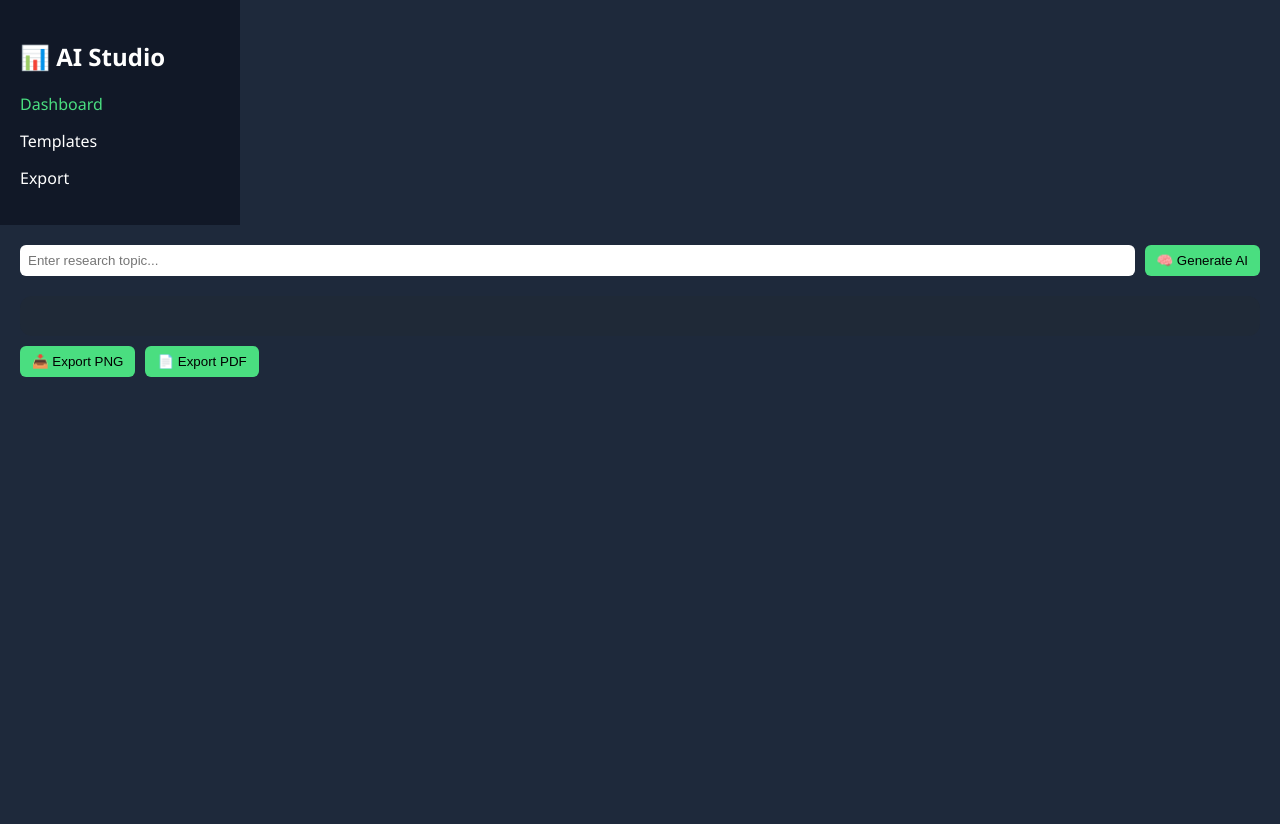
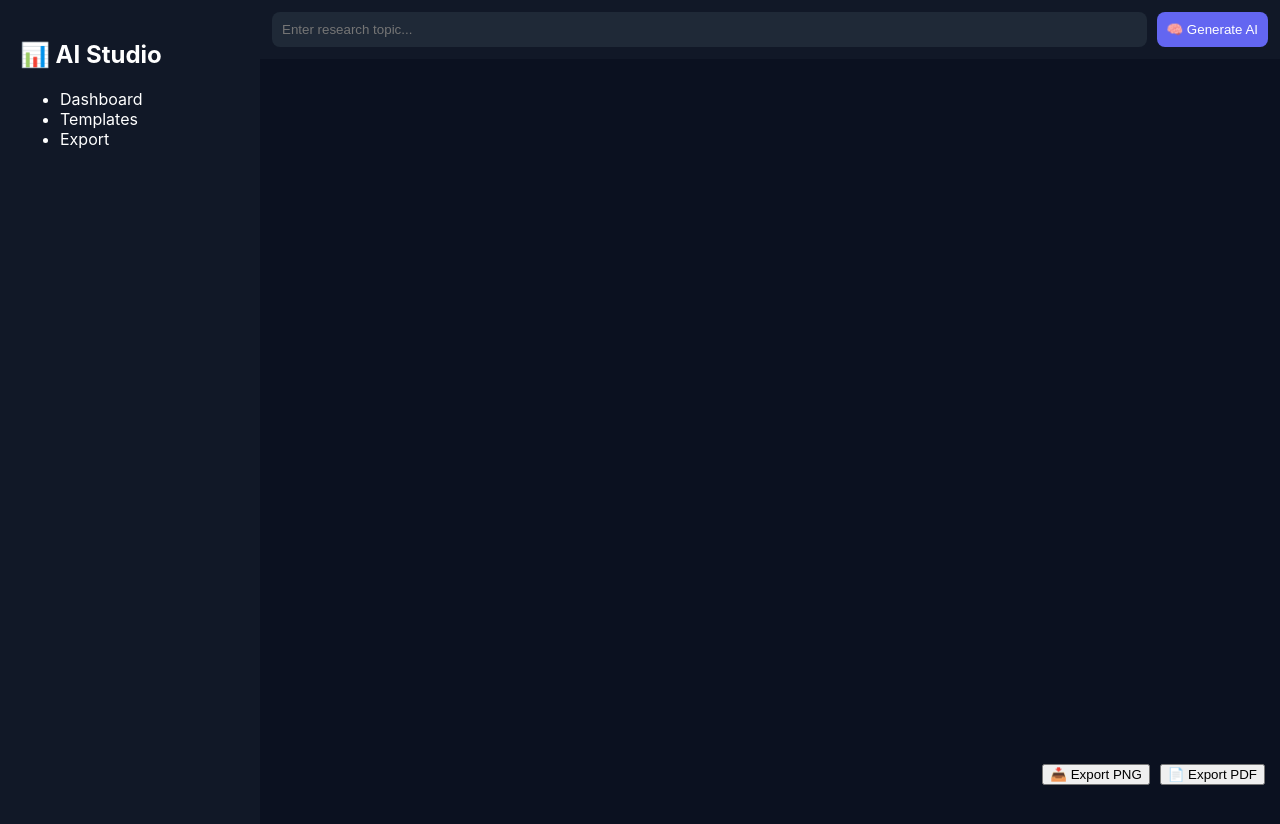
Before and after one commit to dev-akash-60/Ai-Infographics-for-research-Methodology, a React (Create React App) app in the folder frontend/: page / in a window 1280 px wide. Shown: the top 824 px of the page. Before the commit the page ends 800 px from the top, so only its background shows below. Built offline with nearby package versions, Linux system fonts and the light colour scheme.

Commit message:
Refactor CSS styles for layout and sidebar

```diff
--- a/frontend/src/style.css
+++ b/frontend/src/style.css
@@ -1,48 +1,133 @@
+/* GLOBAL */
 body {
   margin: 0;
-  font-family: 'Segoe UI', sans-serif;
-  background: #1e293b;
-  color: #fff;
+  font-family: "Inter", sans-serif;
+  background: #0b1120;
+  color: white;
 }
 
-.layout {
+/* APP */
+.app {
   display: flex;
   height: 100vh;
 }
 
-/* Sidebar */
+/* SIDEBAR */
 .sidebar {
-  width: 200px;
+  width: 220px;
   background: #111827;
   padding: 20px;
+  transition: 0.3s;
 }
-.sidebar ul { list-style: none; padding: 0; }
-.sidebar li { margin: 15px 0; cursor: pointer; }
-.sidebar li.active { color: #4ade80; }
 
-/* Main area */
-.main { flex: 1; display: flex; flex-direction: column; padding: 20px; }
+/* Mobile hidden */
+.sidebar {
+  position: fixed;
+  left: -250px;
+  top: 0;
+  height: 100%;
+  z-index: 1000;
+}
 
-/* Topbar */
-.topbar { display: flex; gap: 10px; margin-bottom: 20px; }
-.topbar input { flex: 1; padding: 8px; border-radius: 6px; border: none; }
-.topbar button { padding: 8px 12px; border-radius: 6px; background: #4ade80; border: none; cursor: pointer; transition: 0.2s; }
-.topbar button:hover { transform: scale(1.05); }
+.sidebar.open {
+  left: 0;
+}
 
-/* Workspace */
-.workspace { flex: 1; background: #1f2937; border-radius: 12px; padding: 20px; position: relative; overflow: auto; }
+/* Sidebar header */
+.sidebar-header {
+  display: flex;
+  justify-content: space-between;
+  align-items: center;
+}
+
+.close-btn {
+  background: none;
+  color: white;
+  border: none;
+  font-size: 18px;
+}
+
+/* MAIN */
+.main {
+  flex: 1;
+  display: flex;
+  flex-direction: column;
+}
+
+/* TOPBAR */
+.topbar {
+  display: flex;
+  gap: 10px;
+  padding: 12px;
+  background: #111827;
+}
+
+.menu-btn {
+  font-size: 18px;
+  background: none;
+  color: white;
+  border: none;
+}
+
+/* INPUT */
+.topbar input {
+  flex: 1;
+  padding: 10px;
+  border-radius: 8px;
+  border: none;
+  background: #1f2937;
+  color: white;
+}
+
+/* BUTTON */
+.topbar button {
+  background: #6366f1;
+  border: none;
+  padding: 10px;
+  border-radius: 8px;
+  color: white;
+}
+
+/* WORKSPACE */
+.workspace {
+  flex: 1;
+  padding: 15px;
+  display: flex;
+  flex-wrap: wrap;
+  gap: 10px;
+  overflow: auto;
+}
+
+/* BLOCK */
 .block {
-  padding: 15px;
-  background: #334155;
-  border-radius: 10px;
-  margin-bottom: 10px;
-  cursor: grab;
-  animation: fadeInUp 0.5s forwards;
+  width: 100%;
+  padding: 12px;
+  border-radius: 12px;
+  background: rgba(255,255,255,0.05);
 }
-.block.dragging { opacity: 0.6; transform: scale(1.05); }
 
-@keyframes fadeInUp { from {opacity:0; transform:translateY(20px);} to {opacity:1; transform:translateY(0);} }
+/* DESKTOP VIEW */
+@media (min-width: 768px) {
+  .sidebar {
+    position: relative;
+    left: 0;
+  }
 
-.export-buttons { display: flex; gap: 10px; margin-top: 10px; }
-.export-buttons button { padding: 8px 12px; border-radius: 6px; background: #4ade80; border: none; cursor: pointer; transition: 0.2s; }
-.export-buttons button:hover { transform: scale(1.05); }
+  .menu-btn,
+  .close-btn {
+    display: none;
+  }
+
+  .block {
+    width: 220px;
+  }
+}
+
+/* FLOATING EXPORT */
+.export-buttons {
+  position: fixed;
+  bottom: 15px;
+  right: 15px;
+  display: flex;
+  gap: 10px;
+}
```
